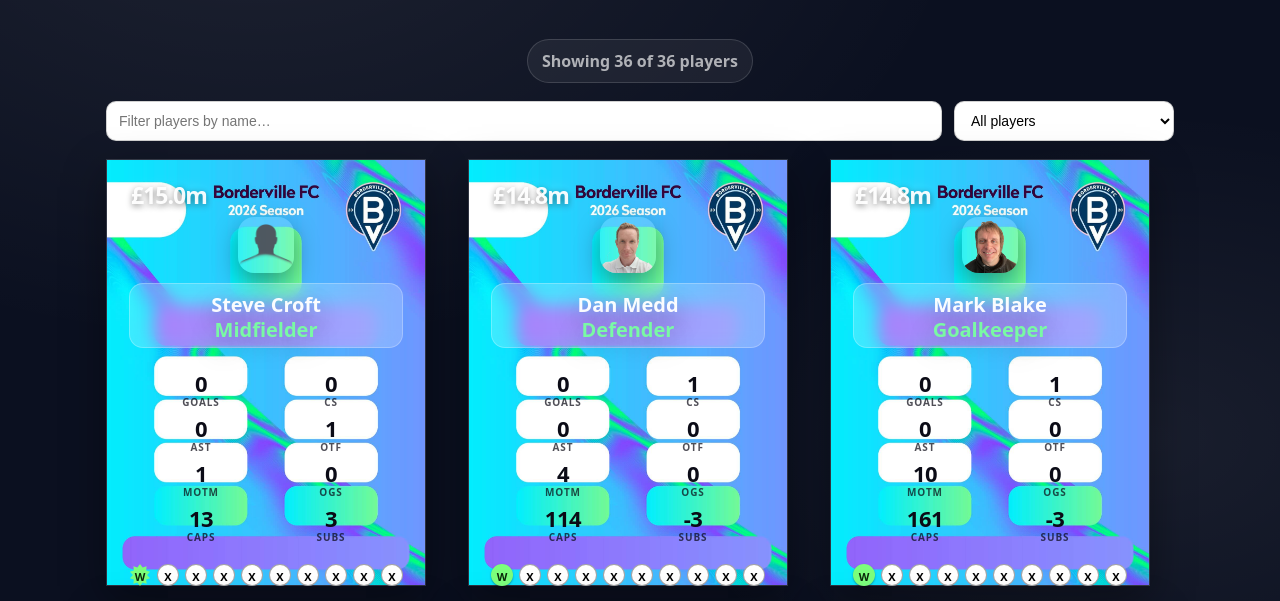
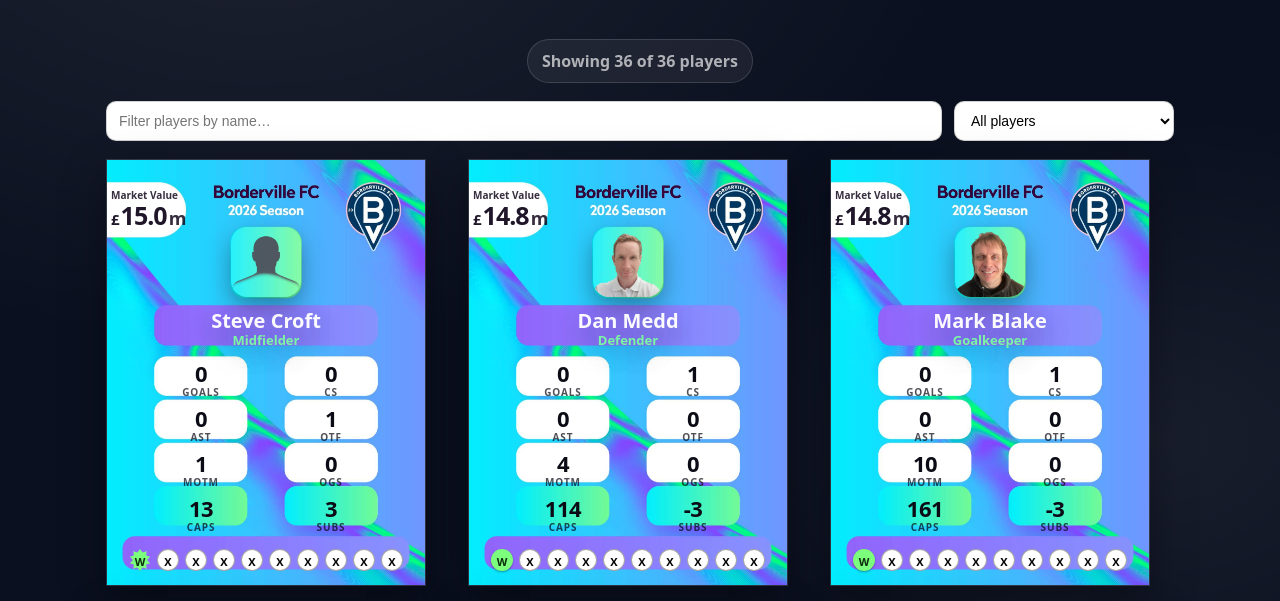
Before and after one commit to sharklaar/borderville-stats, a plain HTML site: page index.html in a window 1280 px wide. Shown: the part 131-732 px from the top of the page. Drawn offline with Linux system fonts and the light colour scheme; a web font is replaced by a local one.

Commit message:
fixed the shitty chatGPT styling

```diff
--- a/css/styles.css
+++ b/css/styles.css
@@ -369,7 +369,7 @@ body  { font-family: inherit; }
 /* player-photo (merged: keeps properties that still “win” because later blocks don’t override them) */
 .player-photo {
   /* from list-card photo */
-  height: 56px;
+  height: 70px;
   flex: 0 0 56px;
 
   /* later card-photo wins for these */
@@ -391,16 +391,9 @@ body  { font-family: inherit; }
   flex-direction: column;
   justify-content: center;
   align-items: center;
-  gap: 2px;
 
-  padding: 7px 12px;
+  padding: 0px 12px;
   border-radius: 14px;
-
-  background: rgba(255,255,255,0.20);
-  backdrop-filter: blur(8px);
-  -webkit-backdrop-filter: blur(8px);
-
-  border: 1px solid rgba(255,255,255,0.25);
 }
 
 .nameplate .name {
@@ -412,7 +405,7 @@ body  { font-family: inherit; }
 }
 
 .player-position{
-  font-size: 20px;
+  font-size: 13px;
   font-weight: 700;
   line-height: 1;
   color: rgba(120, 255, 160, 0.95);
@@ -471,8 +464,8 @@ body  { font-family: inherit; }
 
 /* FIFA-style stat columns */
 .stats-columns {
-  margin-top: 4px;
-  padding: 10px 12px;
+  margin-top: 0px;
+  padding: 5px 12px;
   display: grid;
   grid-template-columns: 1fr 1fr;
   gap: 10px;
@@ -688,15 +681,12 @@ body  { font-family: inherit; }
   gap: 6px;
 }
 
-.rating-block .rating {
-  line-height: 1;
-}
 
-
-.rating-block .pos{
-  position: static;     /* was absolute */
-  margin-top: 0;        /* was 0.2rem */
-  line-height: 1;
+/* Value pill content (pill itself is baked into the JPEG) */
+.rating-block{
+  margin-left: 2px;   /* tiny nudge into the pill */
+  margin-top: 4px;
+  gap: 4px;
 }
 
 /* -----------------------------
@@ -821,4 +811,77 @@ body { scroll-padding-top: 60px; } /* helps anchor links etc */
 }
 
 /* Shave a couple px where it visually matters */
-.portrait{ margin-top: 0; }                /* was 2px */
+.portrait{ margin-top: 47px; }                /* was 2px */
+
+/* Put Market Value text INTO the baked pill (and stop it affecting layout) */
+.card-top{
+  position: relative;
+}
+
+/* Pill area is top-left in the artwork */
+.rating-block{
+  position: absolute;
+  top: 10px;     /* tweak these 2 numbers to land perfectly */
+  left: 12px;
+  display: flex;
+  flex-direction: column;
+  align-items: flex-start;
+  gap: 4px;
+
+  /* prevent accidental wrapping into the artwork title */
+  max-width: 170px;
+}
+
+/* Label */
+.rating-block .mv-label{
+  font-size: 10px;
+  font-weight: 700;
+  line-height: 1;
+  color: rgba(20, 10, 30, 0.85);
+  text-shadow: none;
+  white-space: nowrap;
+}
+
+/* Big digits */
+.rating-block .mv-value{
+  font-size: 25px;
+  font-weight: 900;
+  letter-spacing: -1px;
+  line-height: 0.95;
+  color: rgba(20, 10, 30, 0.95);
+  text-shadow: none;
+  white-space: nowrap;
+}
+
+/* small £ */
+.rating-block .mv-currency{
+  font-size: 15px;
+  font-weight: 900;
+  position: relative;
+  top: 0px;
+  margin-right: 2px;
+}
+
+/* small m */
+.rating-block .mv-suffix{
+  font-size: 18px;
+  font-weight: 900;
+  margin-left: 2px;
+  opacity: 0.9;
+}
+
+/* Anchor card-top to the true top-left of the artwork */
+.card .card-top{
+  position: absolute;
+  top: 45px;
+  left: 25px;
+  right: 0;
+  padding: 0;          /* remove the extra nudge */
+}
+
+/* Move the pill block back out of the overlay padding */
+.card .rating-block{
+  position: absolute;
+  top: -19px;          /* negate .overlay padding */
+  left: -23px;         /* negate .overlay padding */
+}
--- a/scripts/app.js
+++ b/scripts/app.js
@@ -316,9 +316,12 @@ function renderPlayers(players, cardsEl) {
     el.innerHTML = `
       <div class="overlay">
         <div class="card-top">
-          <div class="rating-block">
-            <div class="rating">£${value}m</div>
-          </div>
+<div class="rating-block">
+  <div class="mv-label">Market Value</div>
+  <div class="mv-value">
+    <span class="mv-currency">£</span>${value}<span class="mv-suffix">m</span>
+  </div>
+</div>
         </div>
 
         <div class="portrait">
```
